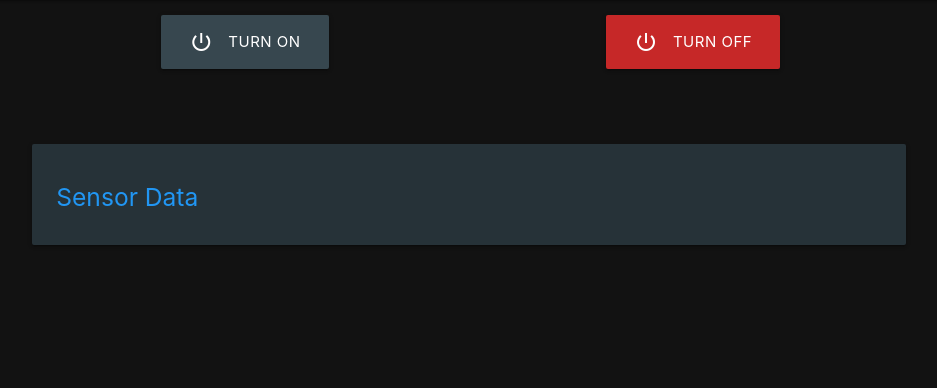
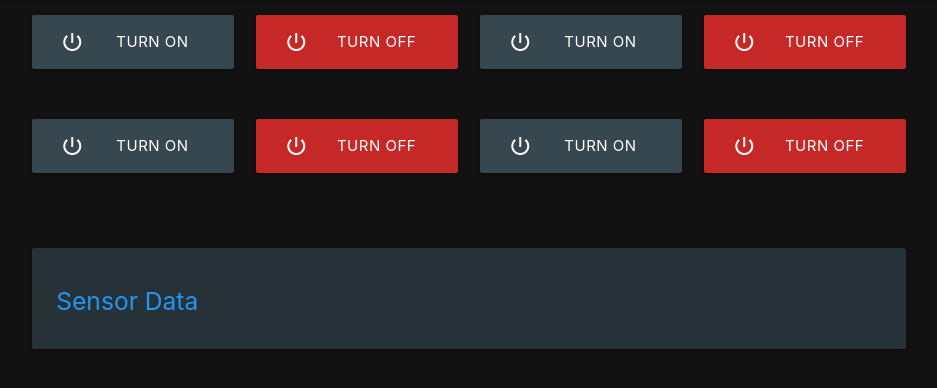
Before and after one commit to EmilianBem/automato, a Flask app: page / in a window 1280 px wide. Shown: the part 64-452 px from the top of the page, without its empty margins (171-1108 px from the left). Run offline with Flask 3, Linux system fonts and the light colour scheme.

Commit message:
add manual control to devices

```diff
--- a/app.py
+++ b/app.py
@@ -5,31 +5,42 @@ import RPi.GPIO as GPIO
 
 app = Flask(__name__)
 
-RELAY_PIN = 17
+# Konfiguracja pinów dla urządzeń
+DEVICE_PINS = {
+    "device1": 23,
+    "device2": 22,
+    "device3": 27,
+    "device4": 17
+}
+
+# Inicjalizacja pinów GPIO
 GPIO.setmode(GPIO.BCM)
-GPIO.setup(RELAY_PIN, GPIO.OUT)
+for pin in DEVICE_PINS.values():
+    GPIO.setup(pin, GPIO.OUT)
 
 @app.route('/bme680')
 def api_bme680_out():
-	return bme680_out()
+    return bme680_out()
 
 @app.route('/STEMMA_soil_sensor')
 def api_stemma_out():
-	return stemma_out()
-
+    return stemma_out()
 
 @app.route('/')
 def index():
-	response = str(render_template('index.html'))
-	return response
+    response = str(render_template('index.html'))
+    return response
 
 @app.route('/control', methods=['POST'])
 def control():
     action = request.form['action']
+    device = request.form['device']
+
     if action == 'on':
-        GPIO.output(RELAY_PIN, GPIO.HIGH)
+        GPIO.output(DEVICE_PINS[device], GPIO.HIGH)
     elif action == 'off':
-        GPIO.output(RELAY_PIN, GPIO.LOW)
+        GPIO.output(DEVICE_PINS[device], GPIO.LOW)
+
     return 'OK'
 
 @app.route('/update_sensor_data')
@@ -47,8 +58,3 @@ def update_sensor_data():
 
 if __name__ == '__main__':
     app.run(host='0.0.0.0', port=8123, debug=True)
-
-
-if __name__ == '__main__':
-	#app.run()
-	app.run(host='0.0.0.0', port=8123, debug=True)
--- a/templates/index.html
+++ b/templates/index.html
@@ -31,14 +31,50 @@
         <div class="row">
             <form class="col s12" action="/control" method="post">
                 <div class="row center-align">
-                    <div class="input-field col s6">
-                        <button class="btn-large waves-effect waves-light blue-grey darken-3" type="submit" name="action" value="on">
-                            <i class="material-icons left">power_settings_new</i> Turn On
+                    <!-- Przycisk dla urządzenia 1 (pin 23) -->
+                    <div class="input-field col s3">
+                        <button class="btn-large waves-effect waves-light blue-grey darken-3" type="submit" name="action" value="on_23">
+                            <i class="material-icons left">power_settings_new</i> Turn On Device 1
                         </button>
                     </div>
-                    <div class="input-field col s6">
-                        <button class="btn-large waves-effect waves-light red darken-3" type="submit" name="action" value="off">
-                            <i class="material-icons left">power_settings_new</i> Turn Off
+                    <div class="input-field col s3">
+                        <button class="btn-large waves-effect waves-light red darken-3" type="submit" name="action" value="off_23">
+                            <i class="material-icons left">power_settings_new</i> Turn Off Device 1
+                        </button>
+                    </div>
+                    <!-- Przycisk dla urządzenia 2 (pin 22) -->
+                    <div class="input-field col s3">
+                        <button class="btn-large waves-effect waves-light blue-grey darken-3" type="submit" name="action" value="on_22">
+                            <i class="material-icons left">power_settings_new</i> Turn On Device 2
+                        </button>
+                    </div>
+                    <div class="input-field col s3">
+                        <button class="btn-large waves-effect waves-light red darken-3" type="submit" name="action" value="off_22">
+                            <i class="material-icons left">power_settings_new</i> Turn Off Device 2
+                        </button>
+                    </div>
+                </div>
+                <div class="row center-align">
+                    <!-- Przycisk dla urządzenia 3 (pin 27) -->
+                    <div class="input-field col s3">
+                        <button class="btn-large waves-effect waves-light blue-grey darken-3" type="submit" name="action" value="on_27">
+                            <i class="material-icons left">power_settings_new</i> Turn On Device 3
+                        </button>
+                    </div>
+                    <div class="input-field col s3">
+                        <button class="btn-large waves-effect waves-light red darken-3" type="submit" name="action" value="off_27">
+                            <i class="material-icons left">power_settings_new</i> Turn Off Device 3
+                        </button>
+                    </div>
+                    <!-- Przycisk dla urządzenia 4 (pin 17) -->
+                    <div class="input-field col s3">
+                        <button class="btn-large waves-effect waves-light blue-grey darken-3" type="submit" name="action" value="on_17">
+                            <i class="material-icons left">power_settings_new</i> Turn On Device 4
+                        </button>
+                    </div>
+                    <div class="input-field col s3">
+                        <button class="btn-large waves-effect waves-light red darken-3" type="submit" name="action" value="off_17">
+                            <i class="material-icons left">power_settings_new</i> Turn Off Device 4
                         </button>
                     </div>
                 </div>
```
